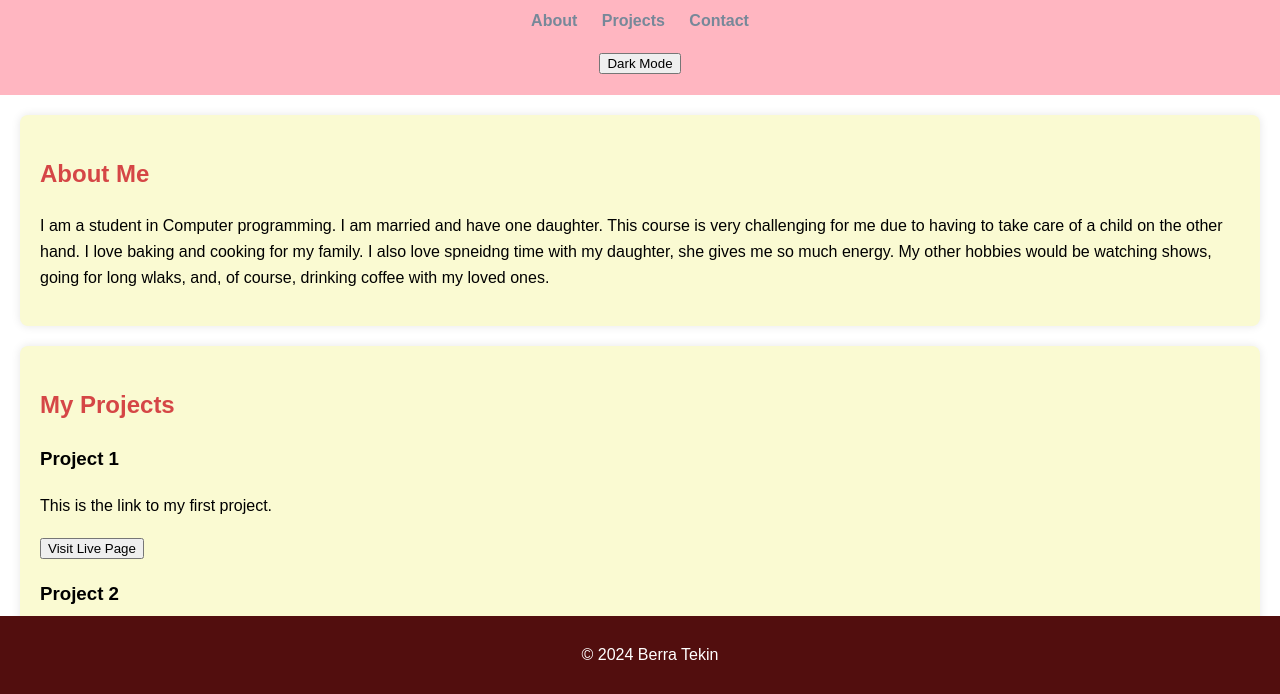
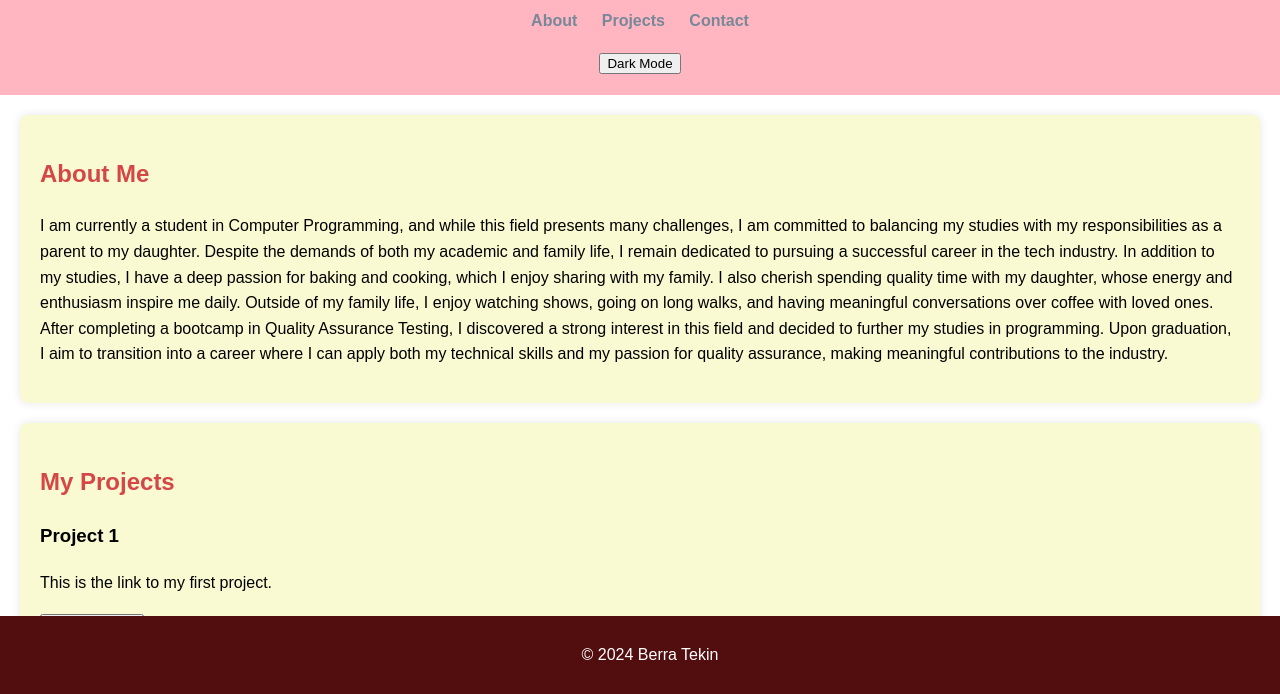
Before and after one commit to 153458/my-portfolio, a plain HTML site: page index.html in a window 1280 px wide. Shown: the part 106-800 px from the top of the page. Drawn offline with Linux system fonts and the light colour scheme.

Commit message:
Edited and added on to the About Me section

```diff
--- a/index.html
+++ b/index.html
@@ -25,7 +25,11 @@
 
     <section id="about">
         <h2>About Me</h2>
-        <p>I am a student in Computer programming. I am married and have one daughter. This course is very challenging for me due to having to take care of a child on the other hand. I love baking and cooking for my family. I also love spneidng time with my daughter, she gives me so much energy. My other hobbies would be watching shows, going for long wlaks, and, of course, drinking coffee with my loved ones.      </p>
+        <p>I am currently a student in Computer Programming, and while this field presents many challenges, I am committed to balancing my studies with my responsibilities as a parent to my daughter. Despite the demands of both my academic and family life, I remain dedicated to pursuing a successful career in the tech industry.
+
+            In addition to my studies, I have a deep passion for baking and cooking, which I enjoy sharing with my family. I also cherish spending quality time with my daughter, whose energy and enthusiasm inspire me daily. Outside of my family life, I enjoy watching shows, going on long walks, and having meaningful conversations over coffee with loved ones.
+
+            After completing a bootcamp in Quality Assurance Testing, I discovered a strong interest in this field and decided to further my studies in programming. Upon graduation, I aim to transition into a career where I can apply both my technical skills and my passion for quality assurance, making meaningful contributions to the industry.    </p>
     </section>
 
     <section id="projects">
```
